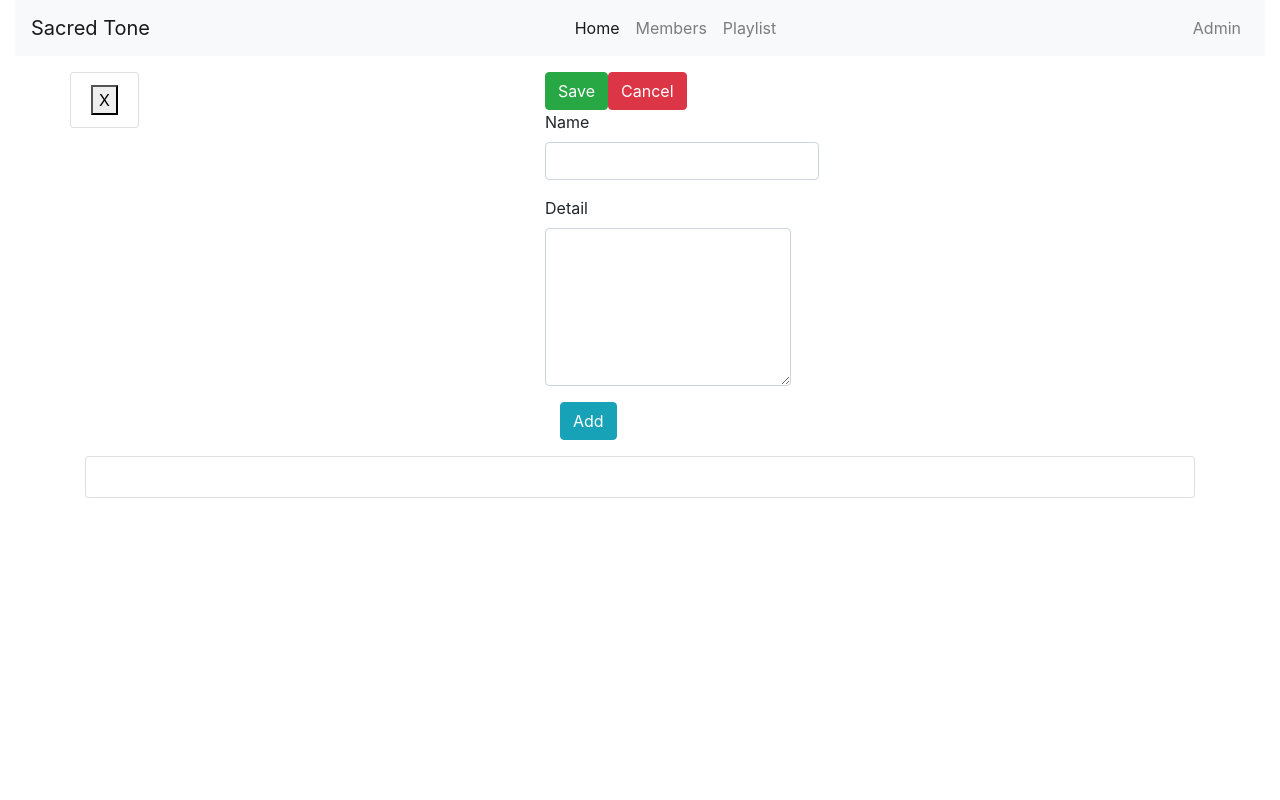
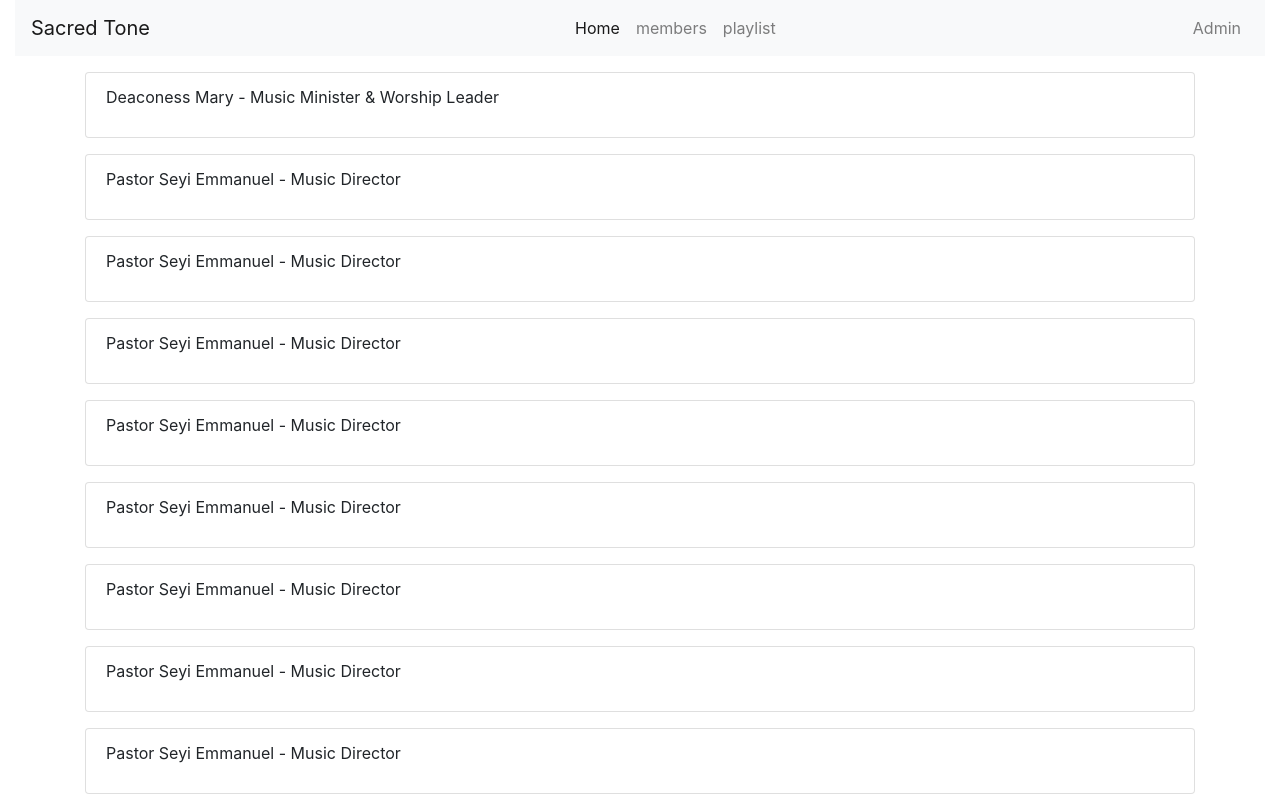
Before and after one commit to olaco/sacredRes, an Angular app: page /members in a window 1280 px wide. Shown: the top 800 px of the page. Built offline with nearby package versions, Linux system fonts and the light colour scheme.

Commit message:
implemented submit button and routing for header, members and admin

```diff
--- a/src/app/admin/admin.component.html
+++ b/src/app/admin/admin.component.html
@@ -2,10 +2,10 @@
 <div class="row mt-3">
     <div class="col-sm-5">
      <div class="row">
-       <div class="col-xs-12">
+       <div class="col-xs-12" *ngFor="let item of members; let i = index">
          <ul class="list-group">
            <!-- array goes in btw the li  -->
-            <li class="list-group-item"> <Span><Button class="btn-btn-danger">X</Button></Span></li>
+            <li class="list-group-item">{{i + 1 + '. ' + item.name}} - {{item.description}}<Span><Button class="btn-btn-danger">X</Button></Span></li>
 
          </ul>
 
@@ -15,7 +15,7 @@
 
       </div>
       <div class="col-sm-7">
-      <form>
+      <form [formGroup]= "memberForm" (ngSubmit)="onSubmit()" >
         <div class="row">
           <div class="col-xs-12">
             <button type="submit" class="btn btn-success">Save</button>
@@ -28,7 +28,10 @@
                <div class="form-group">
 
                   <label for="name">Name</label>
-                  <input class="form-control" type="text">
+                  <input
+                  class="form-control"
+                  type="text"
+                  formControlName="name">
 
                  </div>
 
@@ -41,8 +44,11 @@
                   <div class="form-group">
 
                      <label for="name">Detail</label>
-                     <textarea class="form-control" id="detail"
-                     rows="6">
+                     <textarea
+                     class="form-control"
+                     id="detail"
+                     rows="6"
+                     formControlName="description">
 
                     </textarea>
 
@@ -54,7 +60,15 @@
 
                 </div>
               </div>
-              <button type="button" class="btn btn-info">Add</button>
+              <div class="row">
+                <div class="col-sm-12">
+                  <button
+                  type="button"
+                  class="btn btn-info"
+                  >Add</button>
+                </div>
+              </div>
+
 
 
       </form>
--- a/src/app/admin/admin.component.ts
+++ b/src/app/admin/admin.component.ts
@@ -1,5 +1,7 @@
+import { MembersService } from './../members.service';
 import { Member } from './../member.model';
 import { Component, OnInit } from '@angular/core';
+import {FormGroup, FormControl} from '@angular/forms';
 
 
 @Component({
@@ -10,9 +12,40 @@ import { Component, OnInit } from '@angular/core';
 export class AdminComponent implements OnInit {
   members: Member[];
 
-  constructor() { }
+  memberForm: FormGroup;
+
+
+  constructor(private mService: MembersService) { }
+
+  onSubmit() {
+  this.mService.addMember(this.memberForm.value);
+  console.log(this.memberForm);
+  }
+
+
+
 
   ngOnInit() {
+    this.mService.memberChanged
+    .subscribe(
+      (members: Member[]) => {
+        this.members = members;
+      }
+    );
+    this.members = this.mService.getMember();
+    this.initForm();
+
   }
 
+  private initForm() {
+
+    this.memberForm = new FormGroup({
+      name: new FormControl(),
+      description : new FormControl()
+    });
+  }
+
+
+
+
 }
--- a/src/app/app.component.html
+++ b/src/app/app.component.html
@@ -3,8 +3,9 @@
 <div class="container">
   <div class="row">
     <div class="col-sm-12">
-      <app-admin></app-admin>
-      <app-members></app-members>
+      <!-- <app-admin></app-admin>
+      <app-members></app-members> -->
+      <router-outlet></router-outlet>
 
     </div>
   </div>
--- a/src/app/app.module.ts
+++ b/src/app/app.module.ts
@@ -5,6 +5,16 @@ import { AppComponent } from './app.component';
 import { HeaderComponent } from './header/header.component';
 import { MembersComponent } from './members/members.component';
 import { AdminComponent } from './admin/admin.component';
+import {Routes, RouterModule} from '@angular/router';
+import { ReactiveFormsModule, FormsModule } from '@angular/forms';
+
+const appRoutes: Routes = [
+  {path: ' ', component: HeaderComponent},
+  {path: 'members', component: MembersComponent},
+  {path: 'admin', component: AdminComponent},
+
+
+];
 
 @NgModule({
   declarations: [
@@ -15,7 +25,10 @@ import { AdminComponent } from './admin/admin.component';
 
   ],
   imports: [
-    BrowserModule
+    BrowserModule,
+    ReactiveFormsModule,
+    FormsModule,
+    RouterModule.forRoot(appRoutes)
   ],
   providers: [],
   bootstrap: [AppComponent]
--- a/src/app/header/header.component.html
+++ b/src/app/header/header.component.html
@@ -7,13 +7,21 @@
         <div class="collapse navbar-collapse" id="navbarNavDropdown">
           <ul class="navbar-nav mx-auto ">
             <li class="nav-item active">
-              <a class="nav-link" href="#">Home <span class="sr-only">(current)</span></a>
+              <a class="nav-link" href="#"
+              routerLink = "/"
+              >Home <span class="sr-only">(current)</span>
+
+              </a>
             </li>
             <li class="nav-item">
-              <a class="nav-link" href="#">Members</a>
+              <a class="nav-link"
+              href="#"
+              routerLink = "/members"
+
+              >members</a>
             </li>
             <li class="nav-item">
-              <a class="nav-link" href="#">Playlist</a>
+              <a class="nav-link" href="#">playlist</a>
             </li>
 
           </ul>
@@ -21,7 +29,10 @@
            </div>
             <ul class="navbar-nav">
                 <li class="nav-item">
-                    <a class="nav-link" href="#">Admin</a>
+                    <a class="nav-link"
+                    href="#"
+                    routerLink = "/admin"
+                    >Admin</a>
                   </li>
 
             </ul>
--- a/src/app/members.service.ts
+++ b/src/app/members.service.ts
@@ -1,10 +1,12 @@
 import { Member } from './member.model';
 import { Injectable } from '@angular/core';
+import { Subject } from 'rxjs';
 
 @Injectable({
   providedIn: 'root'
 })
 export class MembersService {
+  memberChanged = new Subject<Member[]>();
   private members: Member[] = [
     new Member('Deaconess Mary', 'Music Minister & Worship Leader '),
     new Member('Pastor Seyi Emmanuel', 'Music Director'),
@@ -23,5 +25,20 @@ export class MembersService {
     new Member('Pastor Seyi Emmanuel', 'Music Director'),
   ];
 
+
+
+
+
   constructor() { }
+
+  getMember() {
+    return this.members.slice();
+  }
+
+addMember(member: Member) {
+  this.members.push(member);
+  this.memberChanged.next(this.members.slice());
+
 }
+
+}
--- a/src/app/members/members.component.html
+++ b/src/app/members/members.component.html
@@ -1,9 +1,10 @@
-<div class="mt-3">
+<div class="mt-3"
+*ngFor="let item of members; let i = index">
 
     <a class="list-group-item"
     >
 
-        <p class="list-group-item-text"></p>
+        <p class="list-group-item-text">{{item.name}} - {{item.description}}</p>
 
 
 
--- a/src/app/members/members.component.ts
+++ b/src/app/members/members.component.ts
@@ -1,4 +1,7 @@
+import { Member } from './../member.model';
 import { Component, OnInit } from '@angular/core';
+import { MembersService } from '../members.service';
+
 
 @Component({
   selector: 'app-members',
@@ -6,10 +9,20 @@ import { Component, OnInit } from '@angular/core';
   styleUrls: ['./members.component.css']
 })
 export class MembersComponent implements OnInit {
-
-  constructor() { }
+members: Member[];
+  constructor(private mService: MembersService) { }
 
   ngOnInit() {
+    this.mService.memberChanged
+    .subscribe(
+      (members: Member[]) => {
+        this.members = members;
+      }
+    );
+
+    this.members = this.mService.getMember();
+
+
   }
 
 }
```
